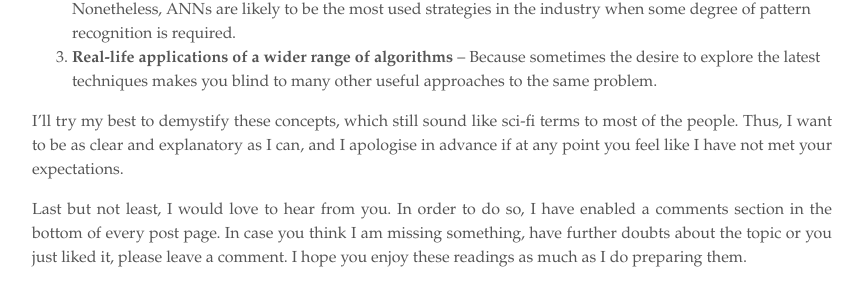
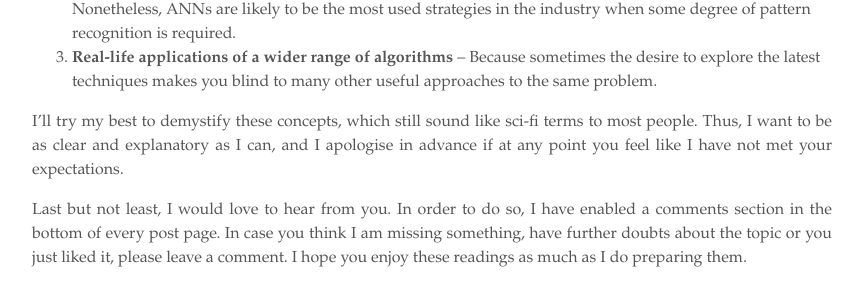
Before and after one commit to ricardokleinklein/ricardokleinklein.github.io, a Jekyll site: the page built from _posts/2017-08-24-welcome.md, in a window 1280 px wide. Shown: the part 588-892 px from the top of the page, without its empty margins (208-1071 px from the left). Built offline with Jekyll 4.4.1, drawn with Linux system fonts in a browser that asks for light colours; nearby versions of some CDN libraries; comment, search, counter and statistics services are not loaded.

Commit message:
correct some errata

```diff
--- a/_config.yml
+++ b/_config.yml
@@ -14,6 +14,7 @@
 # You can create any custom variable you would like, and they will be accessible
 # in the templates via {{ site.myvariable }}.
 name: ricardokleinklein.github.io
+alias: ricardokleinklein
 email: ricardokleinklein@gmail.com
 description: > # this means to ignore newlines until "baseurl:"
   A phisicist in the path of computer science.
--- a/_includes/head.html
+++ b/_includes/head.html
@@ -3,9 +3,9 @@
 	<meta name='viewport' content='width=device-width, initial-scale=1.0'>
 	<title>
 		{% if page.title == "Home" %}
-			{{ page.title }}
+			{{ page.title }} &ndash; {{ site.alias }}
 		{% else %}
-			{{ page.title }} &ndash; {{ site.name }}
+			{{ page.title }} &ndash; {{ site.alias }}
 		{% endif %}
 	</title>
 
--- a/_posts/2017-08-24-welcome.md
+++ b/_posts/2017-08-24-welcome.md
@@ -14,6 +14,6 @@ The main topics I plan to cover range among:
 2. **Artificial Neural Networks** -- Yes, they are but a family of algorithms within the more general AI paradigm. Nonetheless, ANNs are likely to be the most used strategies in the industry when some degree of pattern recognition is required.
 3. **Real-life applications of a wider range of algorithms** -- Because sometimes the desire to explore the latest techniques makes you blind to many other useful approaches to the same problem.
 
-I'll try my best to demystify these concepts, which still sound like sci-fi terms to most of the people. Thus, I want to be as clear and explanatory as I can, and I apologise in advance if at any point you feel like I have not met your expectations.
+I'll try my best to demystify these concepts, which still sound like sci-fi terms to most people. Thus, I want to be as clear and explanatory as I can, and I apologise in advance if at any point you feel like I have not met your expectations.
 
 Last but not least, I would love to hear from you. In order to do so, I have enabled a comments section in the bottom of every post page. In case you think I am missing something, have further doubts about the topic or you just liked it, please leave a comment. I hope you enjoy these readings as much as I do preparing them.
```
Also changed, not shown: about.md (+1 -1 lines).
